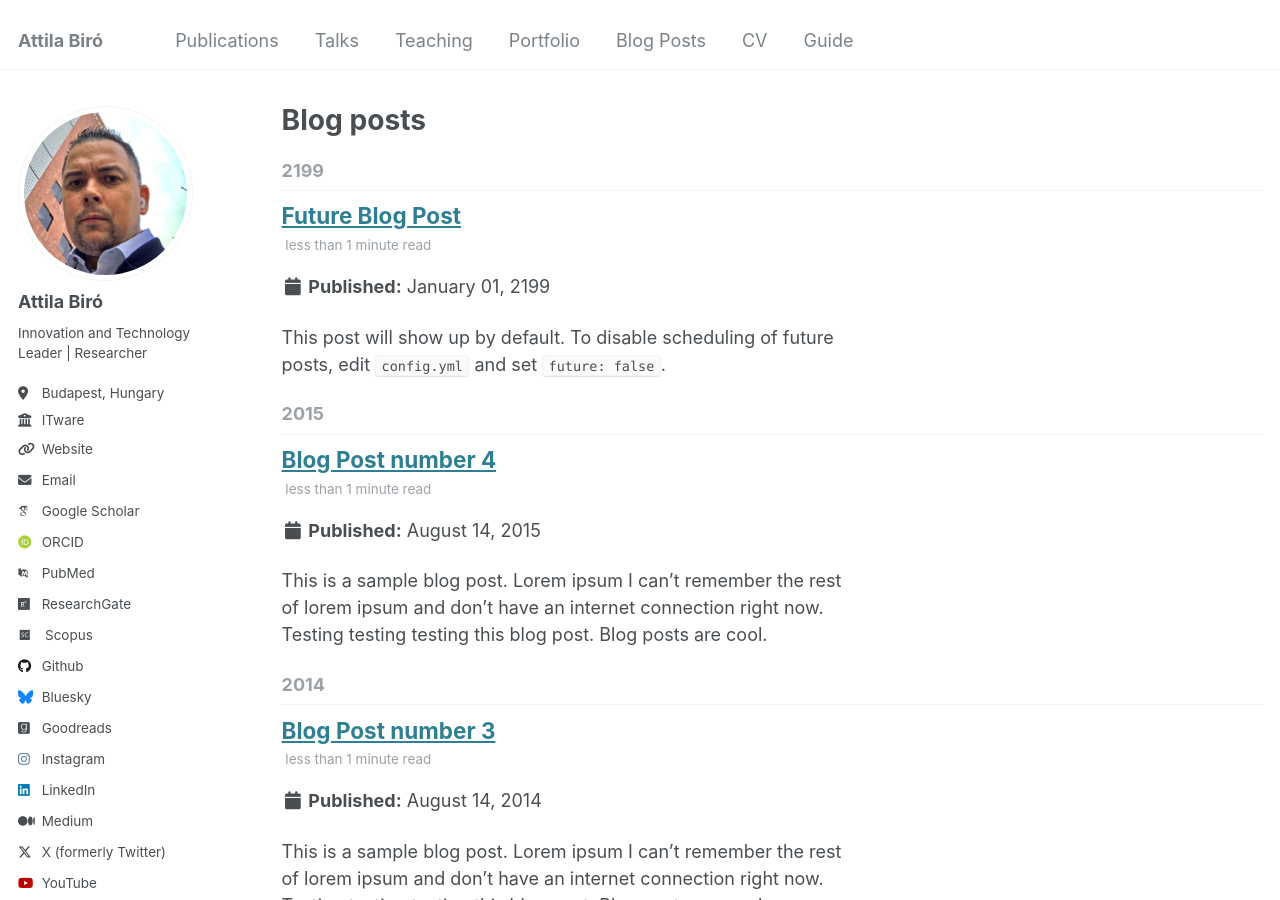
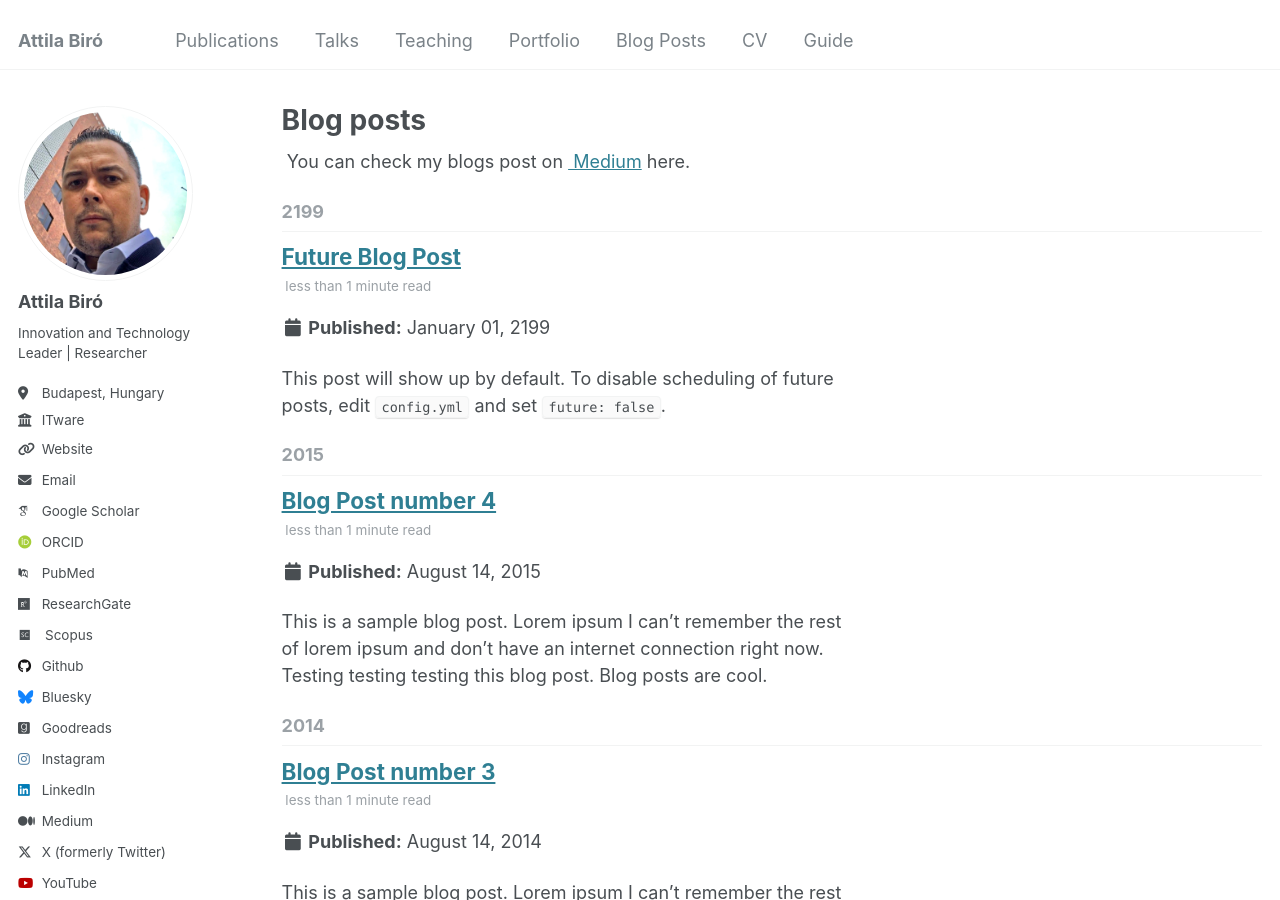
Before and after one commit to biroka/biroka.github.io, a Jekyll site: the page built from _pages/year-archive.html, in a window 1280 px wide and 900 px high. Built offline with Jekyll 4.4.1, drawn with Linux system fonts in a browser that asks for light colours; some web fonts are replaced.

Commit message:
Update year-archive.html

```diff
--- a/_pages/year-archive.html
+++ b/_pages/year-archive.html
@@ -8,6 +8,12 @@ redirect_from:
 ---
 
 {% include base_path %}
+
+{% include base_path %}
+<div class="wordwrap"> You can check my blogs post on  <a href="https://biroattila.medium.com/"> Medium</a> here.</div>
+
+
+
 {% capture written_year %}'None'{% endcapture %}
 {% for post in site.posts %}
   {% capture year %}{{ post.date | date: '%Y' }}{% endcapture %}
```
